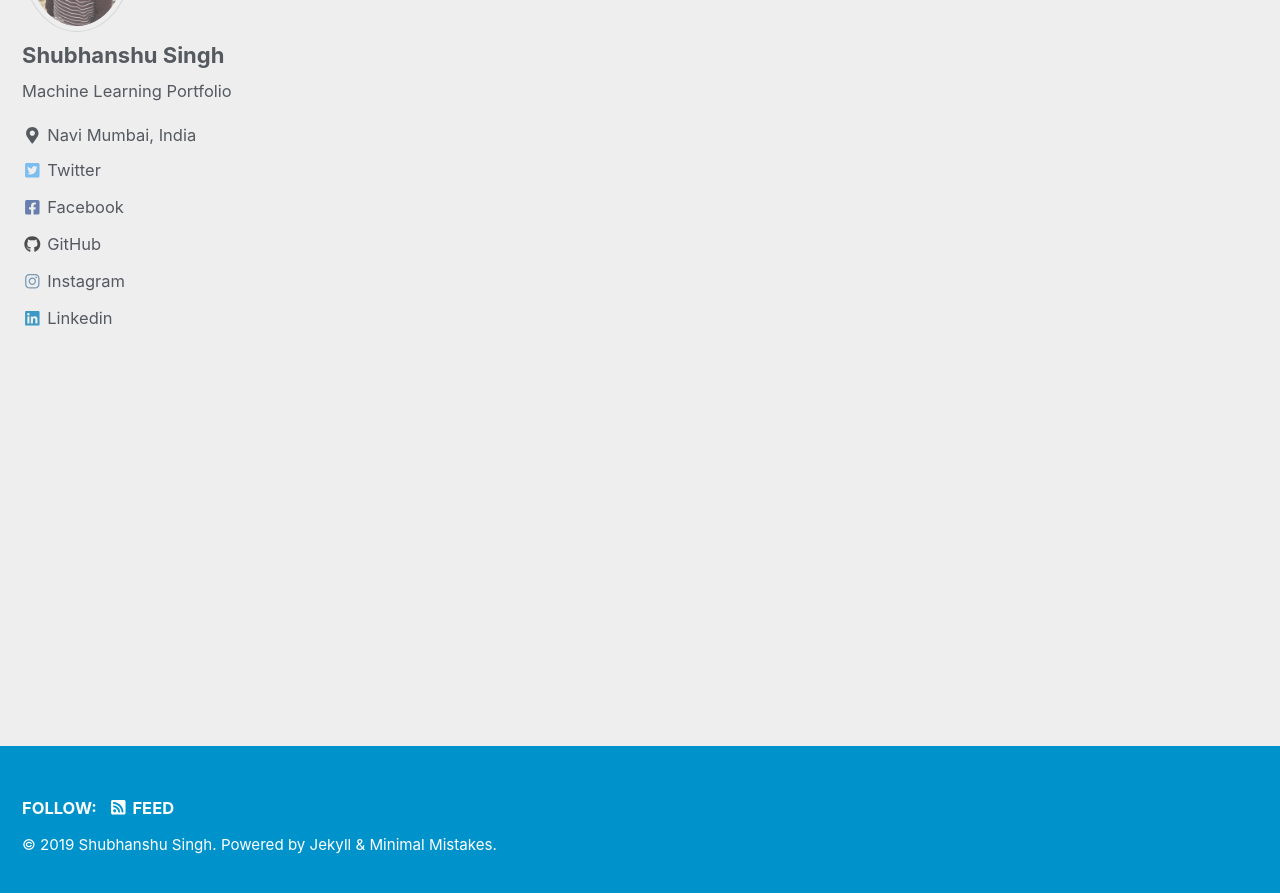
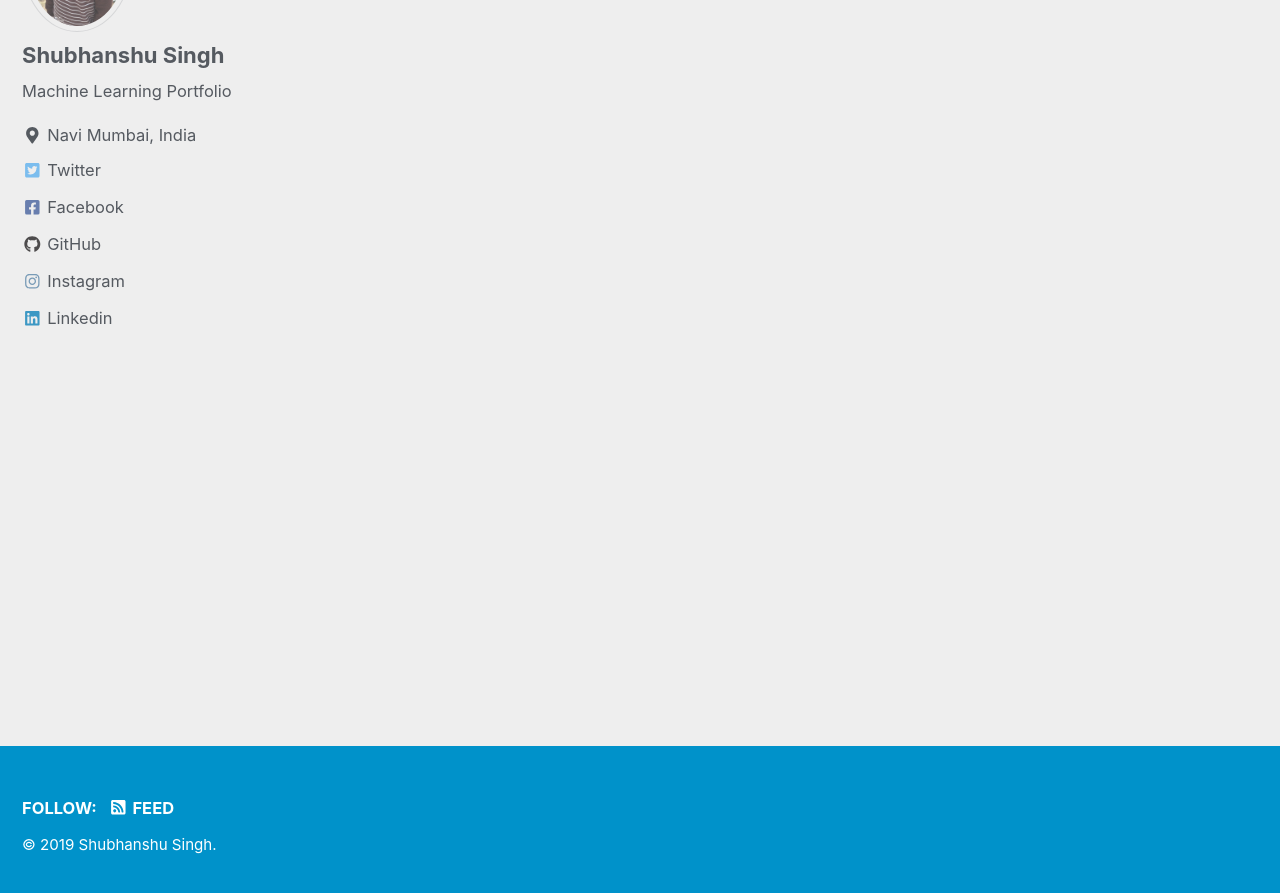
Before and after one commit to shubhanshu1995/machineLearning, a Jekyll site: the page built from index.html, in a window 1280 px wide and 900 px high, scrolled down 773 px. Shown: the top 893 px of the window. Built offline with Jekyll 4.4.1, drawn with Linux system fonts in a browser that asks for light colours; cached includes are drawn as plain includes; nearby versions of some CDN libraries; the list of posts is cut into pages by our own code.

Commit message:
footer changes

```diff
--- a/_includes/footer.html
+++ b/_includes/footer.html
@@ -16,4 +16,6 @@
   </ul>
 </div>
 
-<div class="page__footer-copyright">&copy; {{ site.time | date: '%Y' }} {{ site.name | default: site.title }}. {{ site.data.ui-text[site.locale].powered_by | default: "Powered by" }} <a href="https://jekyllrb.com" rel="nofollow">Jekyll</a> &amp; <a href="https://mademistakes.com/work/minimal-mistakes-jekyll-theme/" rel="nofollow">Minimal Mistakes</a>.</div>
+<div class="page__footer-copyright">&copy; {{ site.time | date: '%Y' }} {{ site.name | default: site.title }}.</div>
+
+ <!-- {{ site.data.ui-text[site.locale].powered_by | default: "Powered by" }} <a href="https://jekyllrb.com" rel="nofollow">Jekyll</a> &amp; <a href="https://mademistakes.com/work/minimal-mistakes-jekyll-theme/" rel="nofollow">Minimal Mistakes</a>. -->
```
